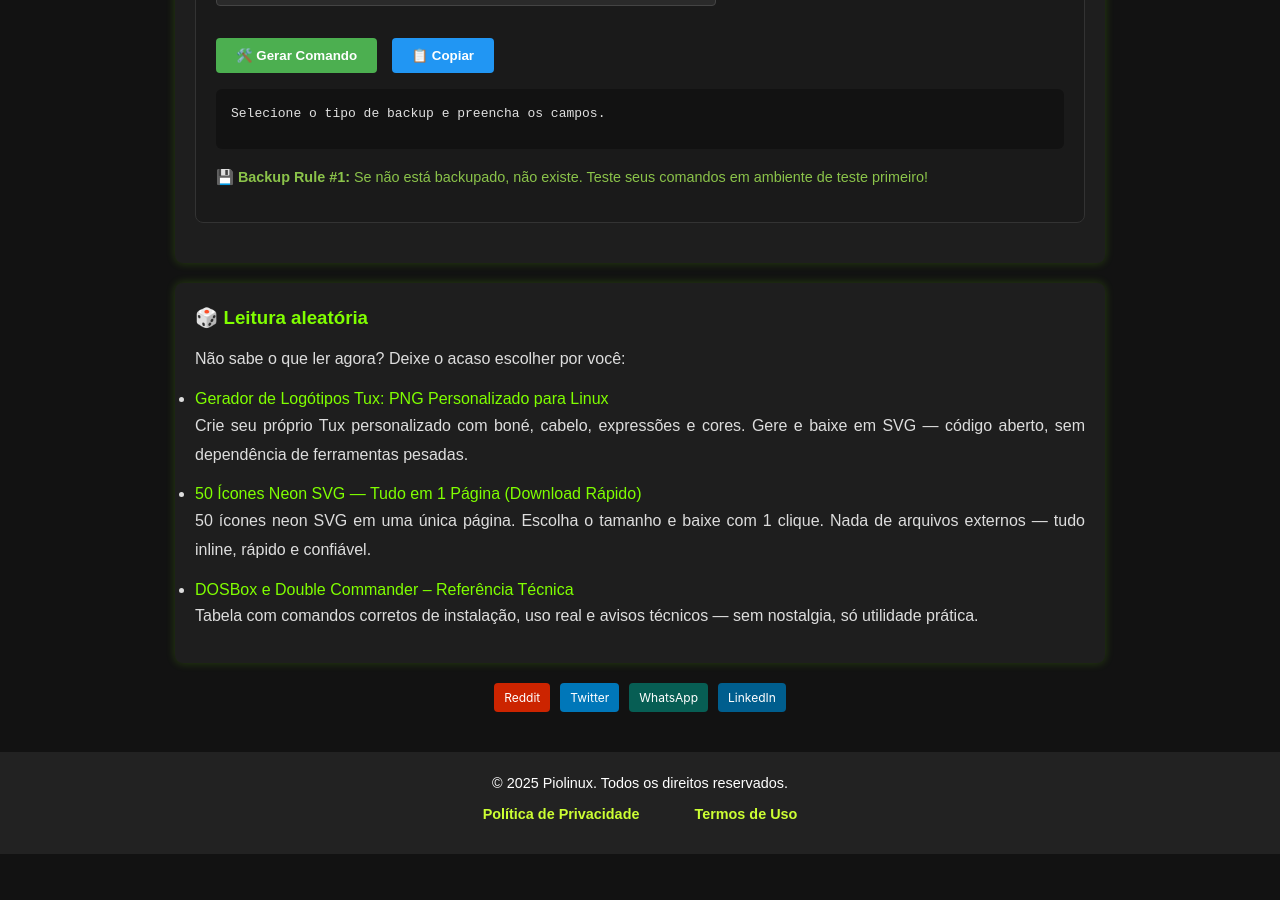
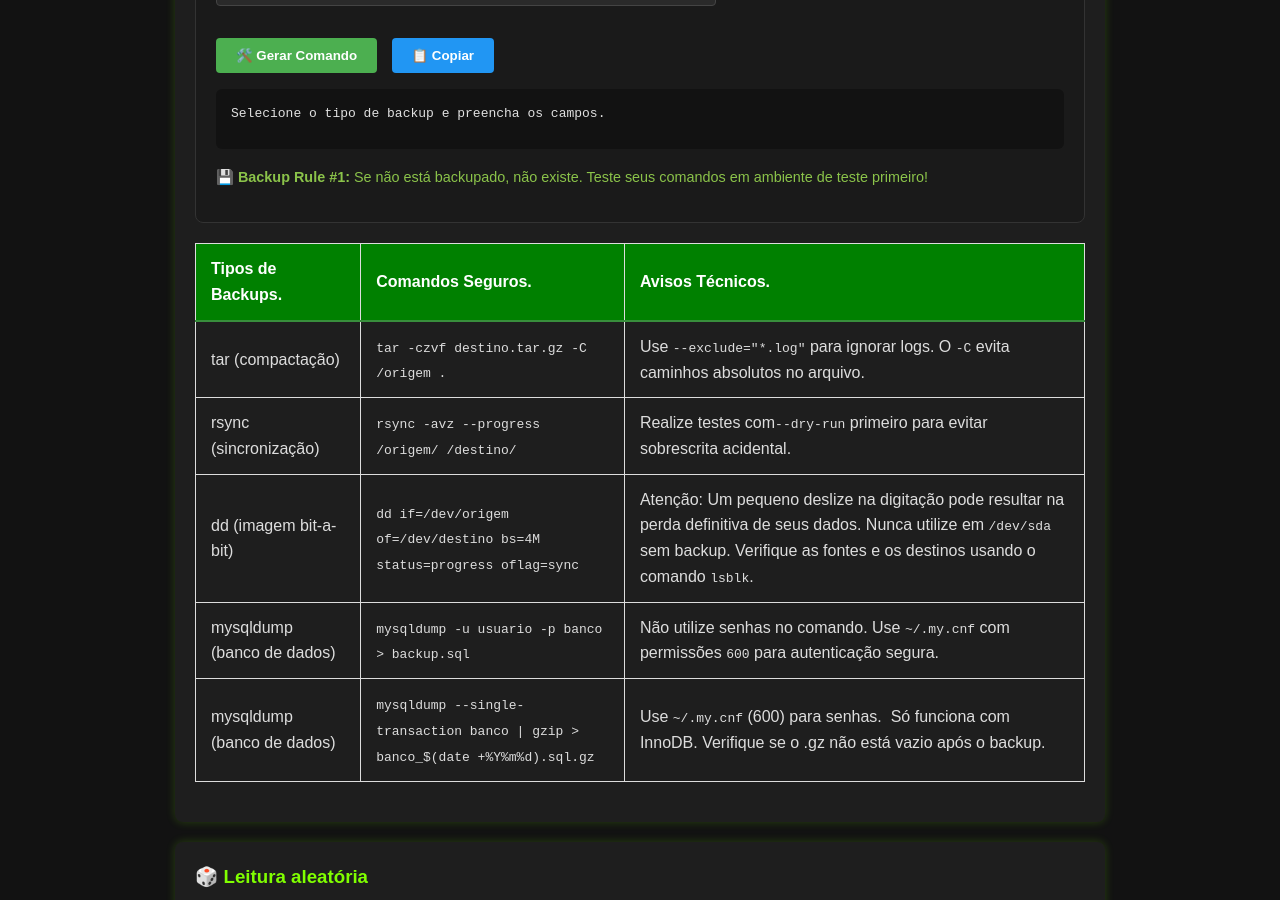
Before and after one commit to Piolinux/piolinux-site, a Jekyll site: the page built from _pages/_tools/gerador-de-comandos-de-backup-tar-rsync-dd-mysqldump.html, in a window 1280 px wide and 900 px high, scrolled down 676 px. Built offline with Jekyll 4.4.1, drawn with Linux system fonts in a browser that asks for light colours; before the commit the page ends 1530 px from its top, so only the background shows below that.

Commit message:
Update gerador-de-comandos-de-backup-tar-rsync-dd-mysqldump.html

```diff
--- a/_pages/_tools/gerador-de-comandos-de-backup-tar-rsync-dd-mysqldump.html
+++ b/_pages/_tools/gerador-de-comandos-de-backup-tar-rsync-dd-mysqldump.html
@@ -62,6 +62,53 @@ tags: [backup, sysadmin, devops, linux, tar, rsync, dd, mysqldump]
   </p>
 </div>
 
+<div class="table-container">
+  <table class="evergreen-table">
+    <thead>
+      <tr>
+        <th>Tipos de Backups.</th>
+        <th>Comandos Seguros.</th>
+        <th>Avisos Técnicos.</th>
+      </tr>
+    </thead>
+    <tbody>
+      <tr>
+        <td data-label="Tipo de Backup">tar (compactação)</td>
+        <td data-label="Comando Seguro"><code>tar -czvf destino.tar.gz -C /origem .</code></td>
+        <td data-label="Aviso Técnico">Use <code>--exclude="*.log"</code> para ignorar logs. O <code>-C</code> evita caminhos absolutos no arquivo.</td>
+      </tr>
+      <tr>
+        <td data-label="Tipo de Backup">rsync (sincronização)</td>
+        <td data-label="Comando Seguro"><code>rsync -avz --progress /origem/ /destino/</code></td>
+        <td data-label="Aviso Técnico">Realize testes com<code>--dry-run</code> primeiro para evitar sobrescrita acidental.</td>
+      </tr>
+      <tr>
+        <td data-label="Tipo de Backup">dd (imagem bit-a-bit)</td>
+        <td data-label="Comando Seguro"><code>dd if=/dev/origem of=/dev/destino bs=4M status=progress oflag=sync</code></td>
+        <td data-label="Aviso Técnico"> Atenção: Um pequeno deslize na digitação pode resultar na perda definitiva de seus dados. Nunca utilize em <code>/dev/sda</code> sem backup. Verifique as fontes e os destinos usando o comando <code>lsblk</code>.</td>
+      </tr>
+      <tr>
+        <td data-label="Tipo de Backup">mysqldump (banco de dados)</td>
+        <td data-label="Comando Seguro"><code>mysqldump -u usuario -p banco > backup.sql</code></td>
+        <td data-label="Aviso Técnico">N&atilde;o utilize senhas no comando. Use <code>~/.my.cnf</code> com permissões <code>600</code> para autenticação segura.</td>
+      </tr>
+      <tr>
+  <td data-label="Tipo de Backup">mysqldump (banco de dados)</td>
+  <td data-label="Comando Seguro">
+    <code>mysqldump --single-transaction banco | gzip > banco_$(date +%Y%m%d).sql.gz</code>
+  </td>
+  <td data-label="Aviso Técnico">
+     Use <code>~/.my.cnf</code> (600) para senhas.
+    ️ Só funciona com InnoDB.
+     Verifique se o .gz não está vazio após o backup.
+  </td>
+</tr>
+
+
+
+    </tbody>
+  </table>
+</div>
 
 
 
```
